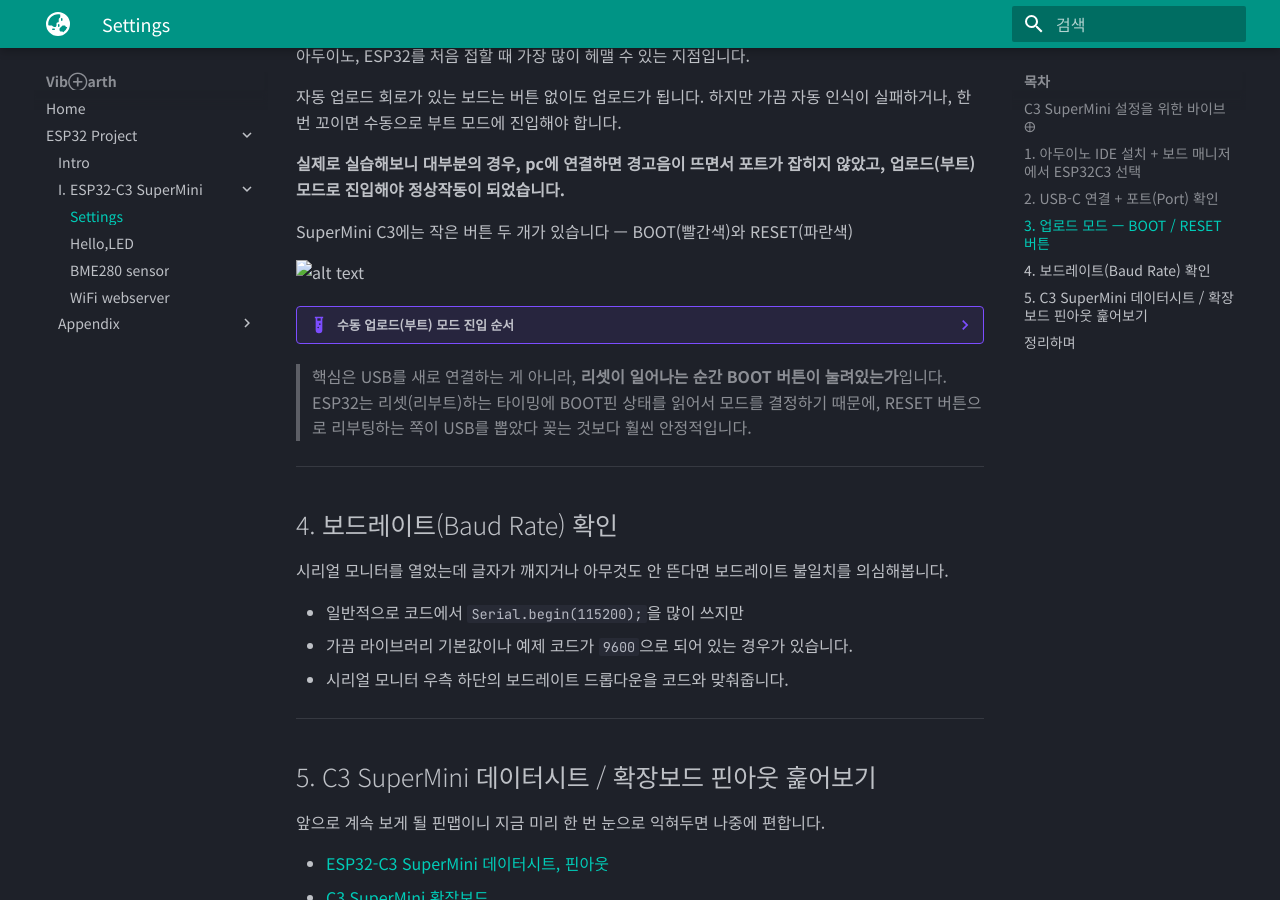
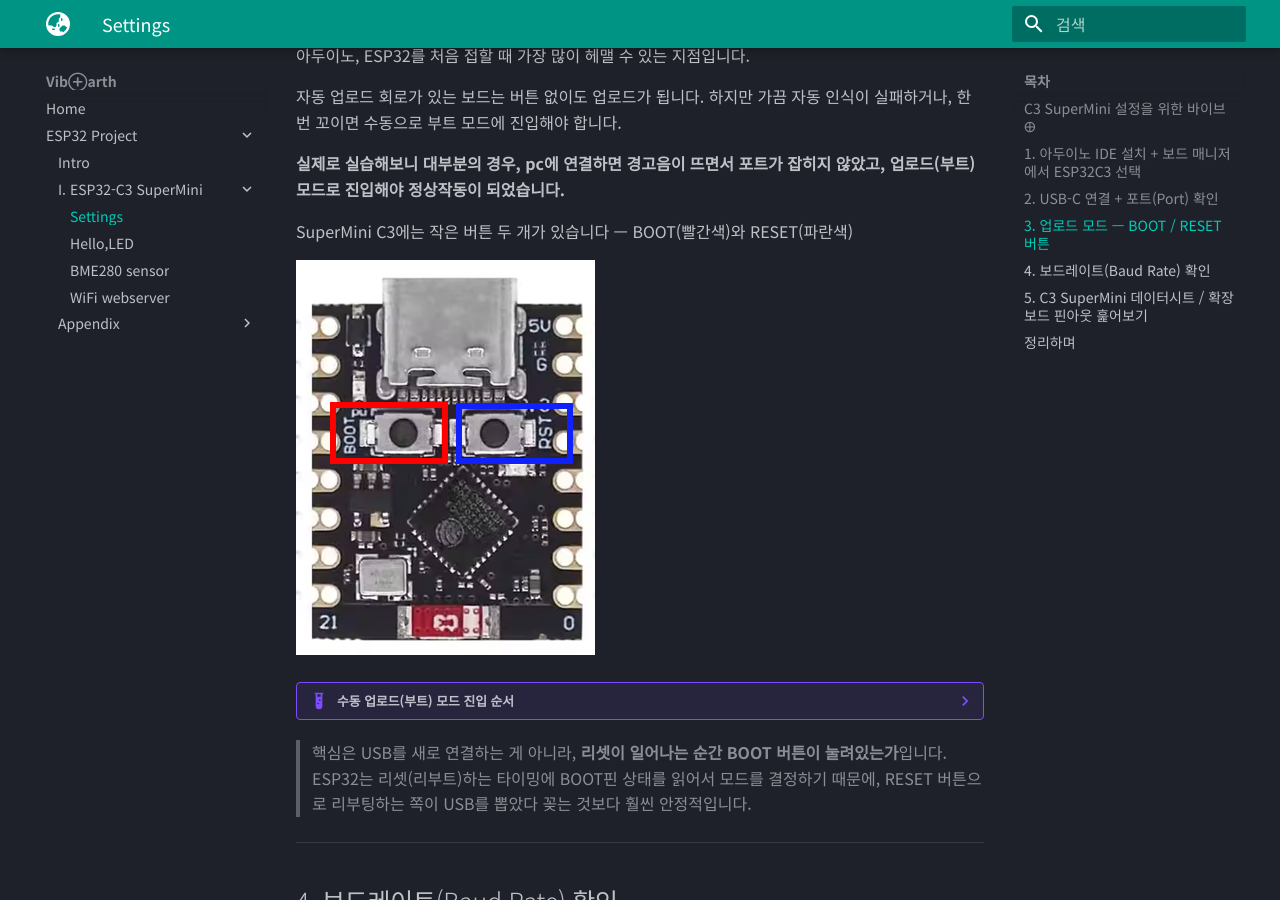
Before and after one commit to VibEarth/VibEarth.github.io, an MkDocs documentation site: the page built from docs/esp32/c3/settings.md, in a window 1280 px wide and 900 px high, scrolled down 1296 px. Built offline with MkDocs 1.6.1 and Material for MkDocs 9.7.7, drawn with Linux system fonts in a browser that asks for light colours.

Commit message:
settings.md 업데이트

```diff
--- a/docs/esp32/c3/settings.md
+++ b/docs/esp32/c3/settings.md
@@ -52,7 +52,7 @@
 SuperMini C3에는 작은 버튼 두 개가 있습니다 — BOOT(빨간색)와 RESET(파란색)
 
 
-![alt text](./docs/assets/esp32/C3supermini.png)
+![C3 SuperMini](/assets/esp32/C3supermini.png)
 
 
 ??? example "수동 업로드(부트) 모드 진입 순서"
```
